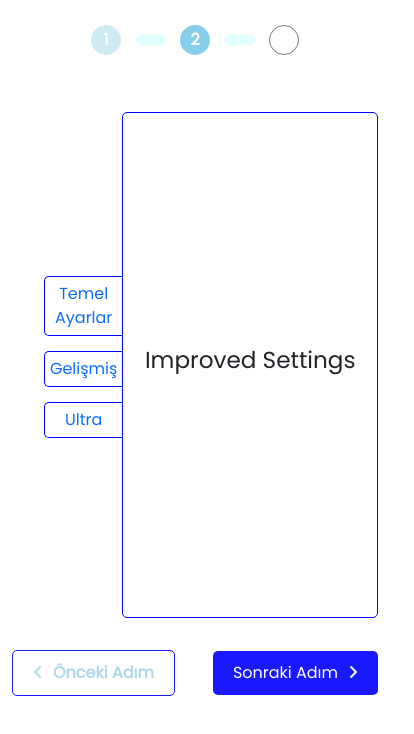
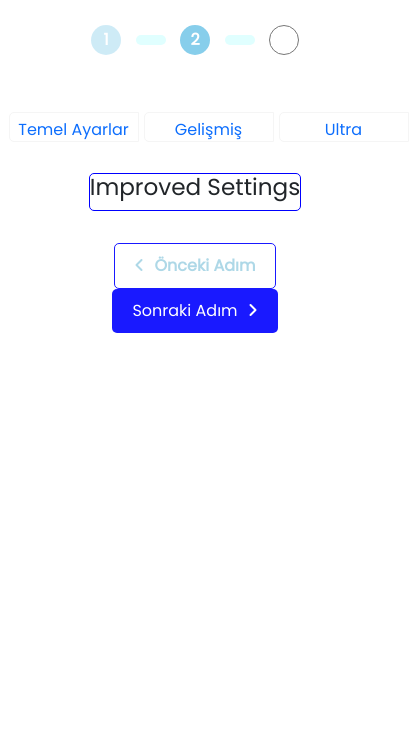
Before and after one commit to berkerkls/vue-practice, a Vue app: page /improved in a window 390 px wide. Shown: the top 734 px of the page, 414 px wide, since content can reach past the window. Built offline with nearby package versions, Linux system fonts and the light colour scheme.

Commit message:
last changes

```diff
--- a/src/components/GeneralSettings.vue
+++ b/src/components/GeneralSettings.vue
@@ -167,6 +167,10 @@
         border-bottom-left-radius: 0;
     }
 
+    .general-settings .input input:focus {
+        outline: 0;
+    }
+
     .general-settings .control input[type="checkbox"] {
         margin-right: 20px;
     }
@@ -190,12 +194,16 @@
         border-bottom-left-radius: 0;
     }
     .dollar-percentage .inputs .dollar-side input {
-        padding: 10px 20px;
+        padding: 10px 16px;
         border: 1px solid #c6dee6;
         border-radius: 5px;
         border-left: 0;
         border-top-left-radius: 0;
         border-bottom-left-radius: 0;
+    }
+    .dollar-percentage .inputs .percentage-side input:focus,
+    .dollar-percentage .inputs .dollar-side input:focus {
+        outline: 0;
     }
 
     .dollar-percentage .inputs .percentage-side .d-sign {
@@ -308,6 +316,8 @@
     .general-settings .input .dollar-input .also {
         display: none;
     }
+
+
 }
 
 </style>
--- a/src/views/ImprovedPage.vue
+++ b/src/views/ImprovedPage.vue
@@ -147,4 +147,25 @@
 
     }
 
+    @media only screen and (max-width: 600px) {
+        .container {
+            display: flex;
+            flex-direction: column;
+            justify-content: center;
+            align-items: center;
+        }
+        .sidebar .nav-link ul {
+            display: flex;
+            justify-content: center;
+            align-items: center;
+        }
+
+        .sidebar .nav-link ul li  {
+            margin-right: 5px;
+            width: 130px;
+            height: 30px;
+            border: 1px solid #f5f5f5;
+        }
+    }
+
 </style>
--- a/src/views/UltraPage.vue
+++ b/src/views/UltraPage.vue
@@ -148,4 +148,25 @@ export default {
 
     }
 
+    @media only screen and (max-width: 600px) {
+        .container {
+            display: flex;
+            flex-direction: column;
+            justify-content: center;
+            align-items: center;
+        }
+        .sidebar .nav-link ul {
+            display: flex;
+            justify-content: center;
+            align-items: center;
+        }
+
+        .sidebar .nav-link ul li  {
+            margin-right: 5px;
+            width: 130px;
+            height: 30px;
+            border: 1px solid #f5f5f5;
+        }
+    }
+
 </style>
```
